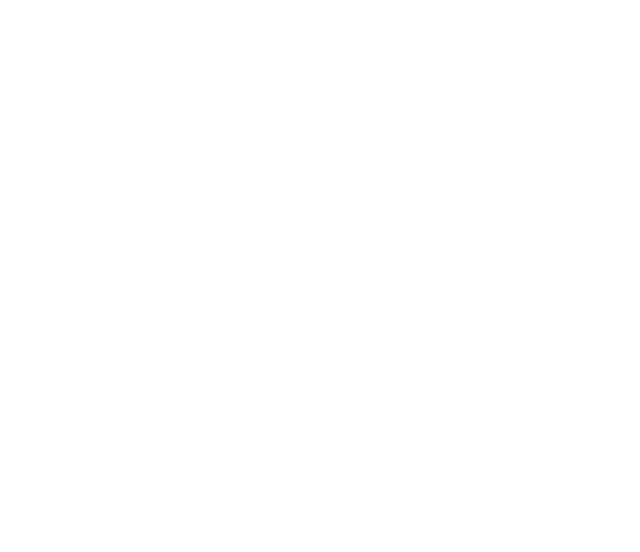
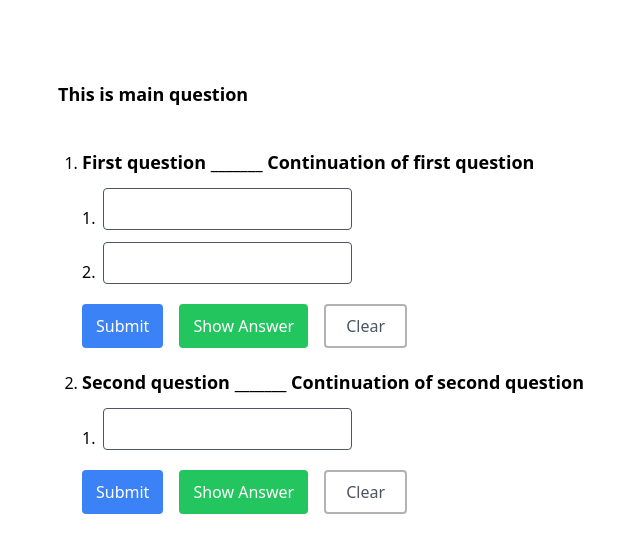
Before and after one commit to nivekithan/test-school, a React (Vite) app: page / in a window 1280 px wide. Shown: the top 552 px of the page, without its empty margins (70-710 px from the left). Built offline with nearby package versions, Linux system fonts and the light colour scheme.

Commit message:
Add Essay component

```diff
--- a/src/App.tsx
+++ b/src/App.tsx
@@ -1,10 +1,20 @@
 import React from "react";
-
+import { Essay } from "./components/question/essay";
 
 export const App = () => {
   return (
     <div className="mx-[10%] my-20 flex flex-col gap-y-10">
-
+      <Essay
+        points={[
+          ["First question", "Continuation of first question"],
+          ["Second question", "Continuation of second question"],
+        ]}
+        answer={[
+          ["First Answer", "Second answer"],
+          ["Second answer"]
+        ]}
+        question="This is main question"
+      />
     </div>
   );
 };
--- /dev/null
+++ b/src/components/question/essay.tsx
@@ -0,0 +1,39 @@
+import React from "react";
+import { FillQuestion, Question } from "../common";
+import { FillInTheBlanks } from "./fillInTheBlanks";
+
+export type EssayProps = {
+  question: string | string[];
+
+  points: string[][];
+  answer: string[][];
+};
+
+export const Essay = ({ points, answer, question }: EssayProps) => {
+  if (points.length !== answer.length) {
+    throw Error(
+      "Expected the length of both question and answer in Eassy to be equal length"
+    );
+  }
+
+  return (
+    <>
+      {(() => {
+        if (typeof question === "string") {
+          return <Question question={question} />;
+        } else {
+          return <FillQuestion question={question} />;
+        }
+      })()}
+      <ol className="flex flex-col gap-y-5 ml-6 list-decimal list-outside">
+        {points.map((q, i) => {
+          return (
+              <li key={i}>
+                <FillInTheBlanks question={q} answer={answer[i]} />
+              </li>
+          );
+        })}
+      </ol>
+    </>
+  );
+};
```
